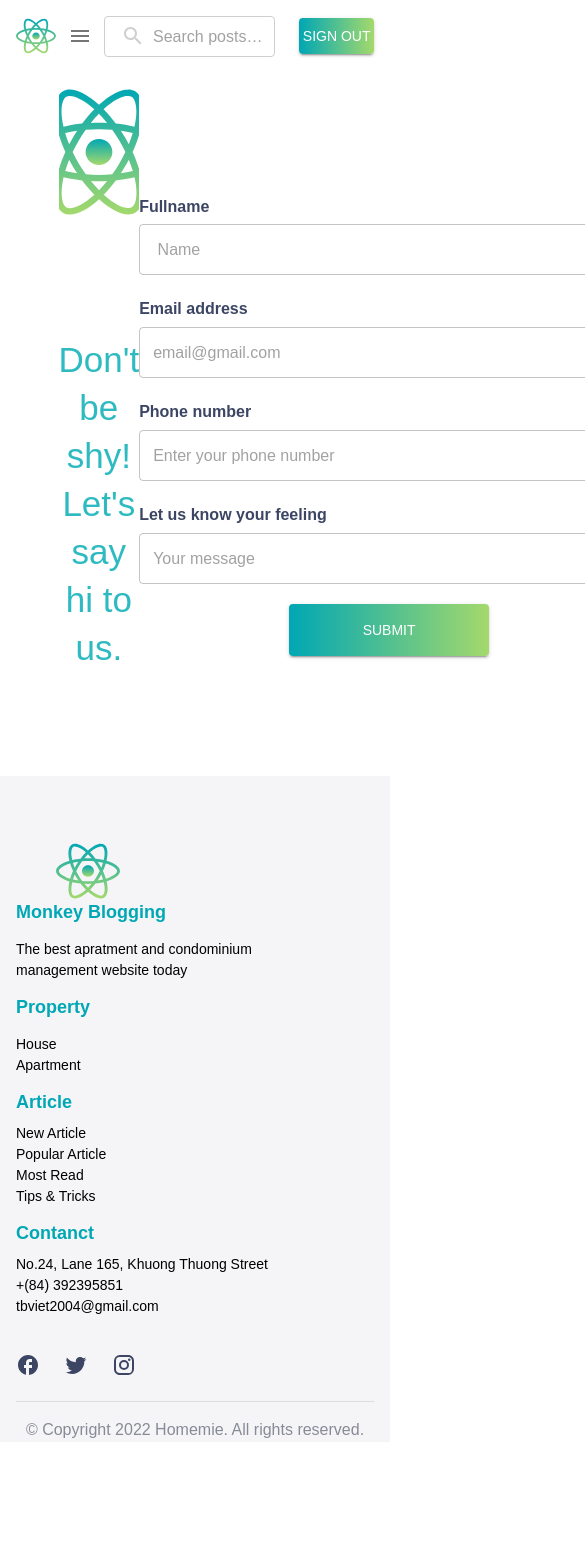
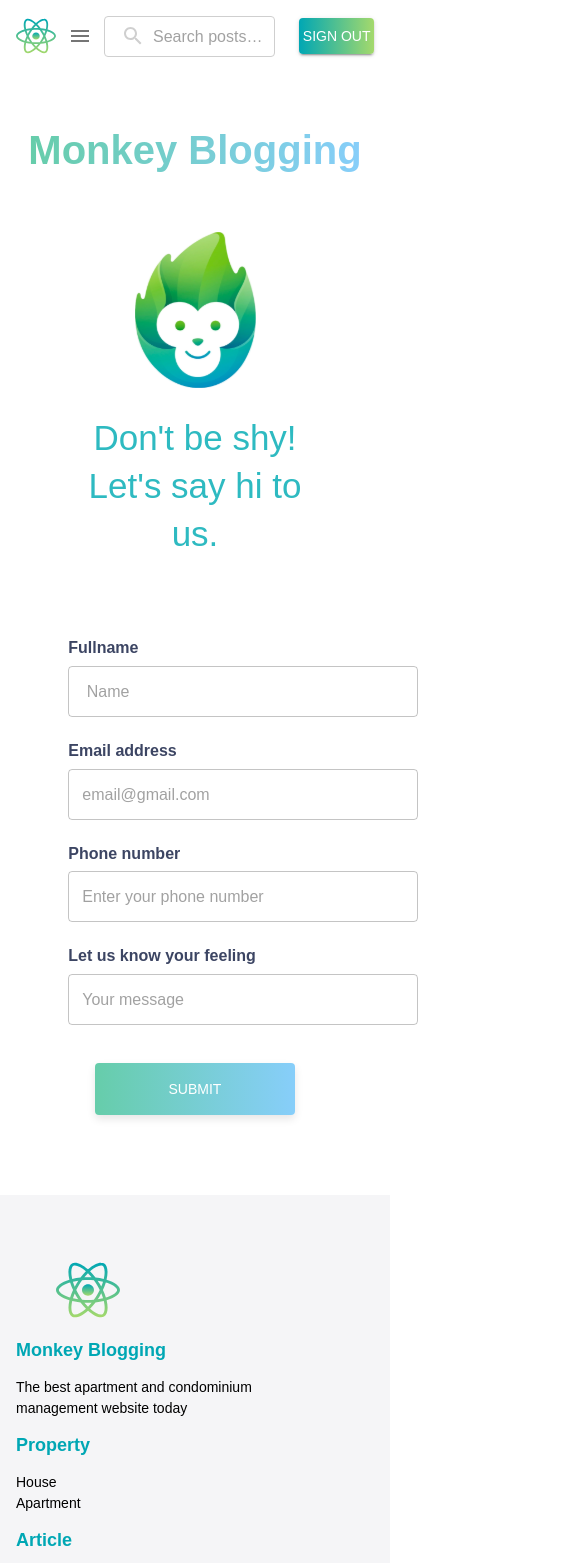
Before and after one commit to lovanbang999/NTW-nhom4, a React (Vite) app: page /contact in a window 390 px wide. Shown: the top 1563 px of the page, 585 px wide, since content can reach past the window. Before the commit the page ends 1442 px from the top, so only its background shows below. Built offline with nearby package versions, Linux system fonts and the light colour scheme.

Commit message:
update responsive

```diff
--- a/src/components/Footer.jsx
+++ b/src/components/Footer.jsx
@@ -24,8 +24,9 @@ export default function Footer() {
                   <Box
                     marginLeft={'40px'}
                     sx={{
-                      width: 'auto',
-                      height: '66px',
+                      Width: '85',
+                      minHeight: 85,
+                      textAlign: 'center',
                       backgroundRepeat: 'no-repeat',
                       backgroundSize: '20%',
                       backgroundImage: 'url(./public/react.svg)'
@@ -33,7 +34,7 @@ export default function Footer() {
                   ></Box>
                   <Typography variant="h3" fontSize='18px' fontWeight={'600'} color={'#00A7B4'}>Monkey Blogging</Typography>
                 </Box>
-                <Typography fontSize={'14px'} width={'320px'}>The best apratment and condominium management website today</Typography>
+                <Typography fontSize={'14px'} width={'320px'}>The best apartment and condominium management website today</Typography>
               </Grid>
               <Grid item xs={12} sm={6} md={2.5} lg={2.2}>
                 <Typography variant="h3" fontSize='18px' fontWeight={'600'} color={'#00A7B4'}
@@ -62,8 +63,8 @@ export default function Footer() {
                   }}
                 >Contanct</Typography>
                 <Typography fontSize={'14px'}>No.24, Lane 165, Khuong Thuong Street</Typography>
-                <Typography fontSize={'14px'}>+(84) 392395851</Typography>
-                <Typography fontSize={'14px'}>tbviet2004@gmail.com</Typography>
+                <Typography fontSize={'14px'}>+(84) 123456789</Typography>
+                <Typography fontSize={'14px'}>Email@gmail.com</Typography>
               </Grid>
             </Grid>
           </Grid>
--- a/src/pages/contact/index.jsx
+++ b/src/pages/contact/index.jsx
@@ -16,22 +16,44 @@ function Contact() {
         width="100%"
         height="auto"
       >
+        <Box sx={{
+          display: 'flex',
+          justifyContent: 'center',
+          mb: 3
+        }}>
+          <Typography
+            fontWeight="bold"
+            sx = {{
+              background: 'linear-gradient(to right, #66CDAA, #87CEFA)',
+              WebkitBackgroundClip: 'text', // Cho trình duyệt Webkit
+              WebkitTextFillColor: 'transparent', // Loại bỏ màu chữ gốc
+              backgroundClip: 'text', // Cho các trình duyệt khác
+              textFillColor: 'transparent',
+              mt: 6,
+              fontSize: { xs: 40, sm: 50, md: 60 }
+            }}>
+      Monkey Blogging
+          </Typography>
+        </Box>
         <Box
           sx= {{
-            display: 'flex',
+            display: { xs: 'column', sm: 'column', md: 'flex' },
             alignItems: 'center',
             justifyContent: 'space-between',
-            width: '70%',
-            margin: '0 auto'
+            width: '65%',
+            margin: '50px auto',
+            gap: '20px'
           }}>
           <Box>
             <Box
               sx={{
                 width: 'auto',
+                minWidth: 250,
                 height: '160px',
+                mb: { xs: 3, sm: 5, md: 7 },
                 backgroundPosition: 'center',
                 backgroundRepeat: 'no-repeat',
-                backgroundImage: 'url(./public/react.svg)'
+                backgroundImage: 'url(./public/monkey.svg)'
               }}
             ></Box>
             <Typography
@@ -45,7 +67,7 @@ function Contact() {
             </Typography>
             <Box
               sx = {{
-                my : 13,
+                mb: 10,
                 textAlign: 'center'
               }}>
               <Typography color={'#2EBAC1'}
@@ -80,7 +102,7 @@ function Contact() {
                 variant="outlined"
                 type="text"
                 sx={{
-                  width: '500px',
+                  width: { xs: 350, sm: 470, md: 500 },
                   backgroundColor: ' white',
                   borderRadius: '20px',
                   marginTop: '8px',
@@ -107,7 +129,7 @@ function Contact() {
                 variant="outlined"
                 type="text"
                 sx={{
-                  width: '500px',
+                  width: { xs: 350, sm: 470, md: 500 },
                   backgroundColor: ' white',
                   borderRadius: '20px',
                   marginTop: '8px',
@@ -134,7 +156,7 @@ function Contact() {
                 variant="outlined"
                 type="text"
                 sx={{
-                  width: '500px',
+                  width: { xs: 350, sm: 470, md: 500 },
                   backgroundColor: ' white',
                   borderRadius: '20px',
                   marginTop: '8px',
@@ -161,7 +183,7 @@ function Contact() {
                 variant="outlined"
                 type="text"
                 sx={{
-                  width: '500px',
+                  width: { xs: 350, sm: 470, md: 500 },
                   backgroundColor: ' white',
                   borderRadius: '20px',
                   marginTop: '8px',
@@ -185,10 +207,19 @@ function Contact() {
                 variant="contained"
                 color="info"
                 sx={{
-                  margin: '12px 0',
+                  margin: '30px auto',
                   width: '200px',
                   lineHeight: '40px',
-                  background: 'linear-gradient(to right, #00A7B4, #A4D96C)'
+                  background: 'linear-gradient(to right, #66CDAA, #87CEFA)',
+                  boxShadow: '0px 4px 8px rgba(0, 0, 0, 0.1)',
+                  transition: 'all 0.3s ease',
+                  '&:hover': {
+                    background: 'linear-gradient(to right, #00A7B4, #A4D96C)',
+                    boxShadow: '0px 6px 12px rgba(0, 0, 0, 0.15)',
+                    '&:active': {
+                      background: 'linear-gradient(to right, #66CDAA, #87CEFA)'
+                    }
+                  }
                 }}
               >
                 Submit
```
Also changed, not shown: public/monkey.svg (added).
